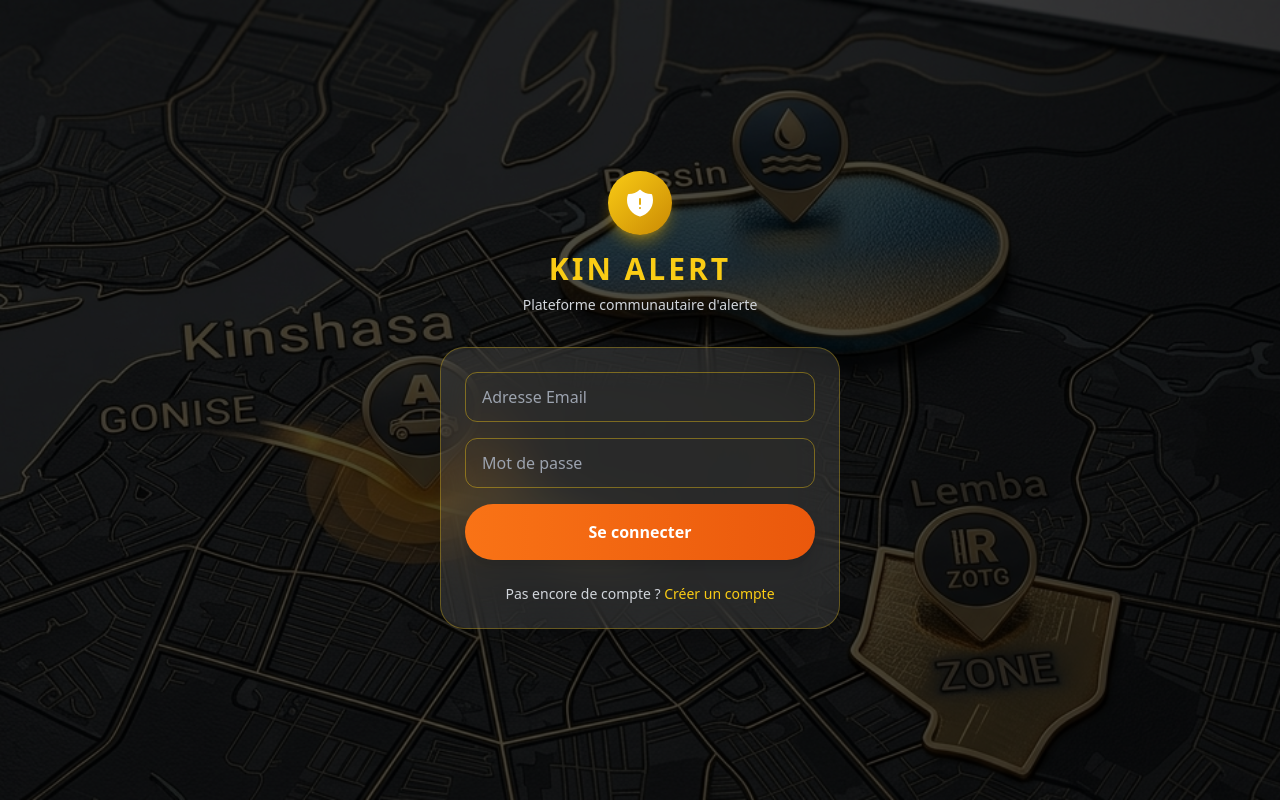
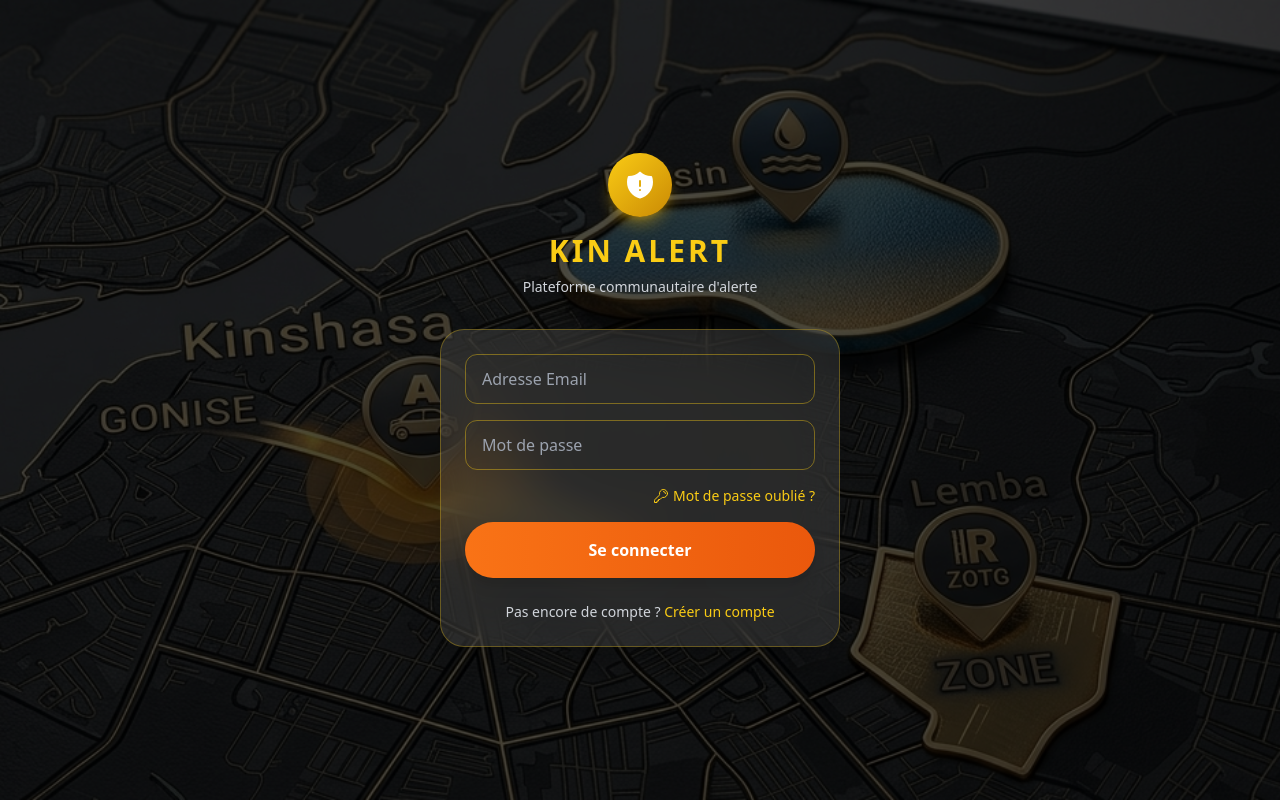
Before and after one commit to MarceloKld/kin-alert-mobile, a React (Vite) app: page / in a window 1280 px wide. Built offline with nearby package versions, Linux system fonts and the light colour scheme.

Commit message:
✅ RÉSULTAT Maintenant ton Login a :
✅ Email
✅ Password
✅ Mot de passe oublié
✅ Bouton login
✅ Lien créer compte
✅ Design premium

```diff
--- a/src/pages/LoginPage.jsx
+++ b/src/pages/LoginPage.jsx
@@ -2,6 +2,7 @@ import { useState } from "react"
 import axios from "../api/axios"
 import { Link, useNavigate } from "react-router-dom"
 import { ShieldExclamationIcon } from "@heroicons/react/24/solid"
+import { KeyIcon } from "@heroicons/react/24/outline"
 
 function LoginPage() {
 
@@ -131,6 +132,16 @@ function LoginPage() {
               )}
             </div>
 
+            <div className="flex justify-end mt-2">
+ <Link
+  to="/forgot-password"
+  className="flex items-center gap-1 text-sm text-yellow-400 hover:text-yellow-300 transition"
+>
+  <KeyIcon className="w-4 h-4" />
+  Mot de passe oublié ?
+</Link>
+</div>
+
             {/* Button */}
             <button
               type="submit"
```
